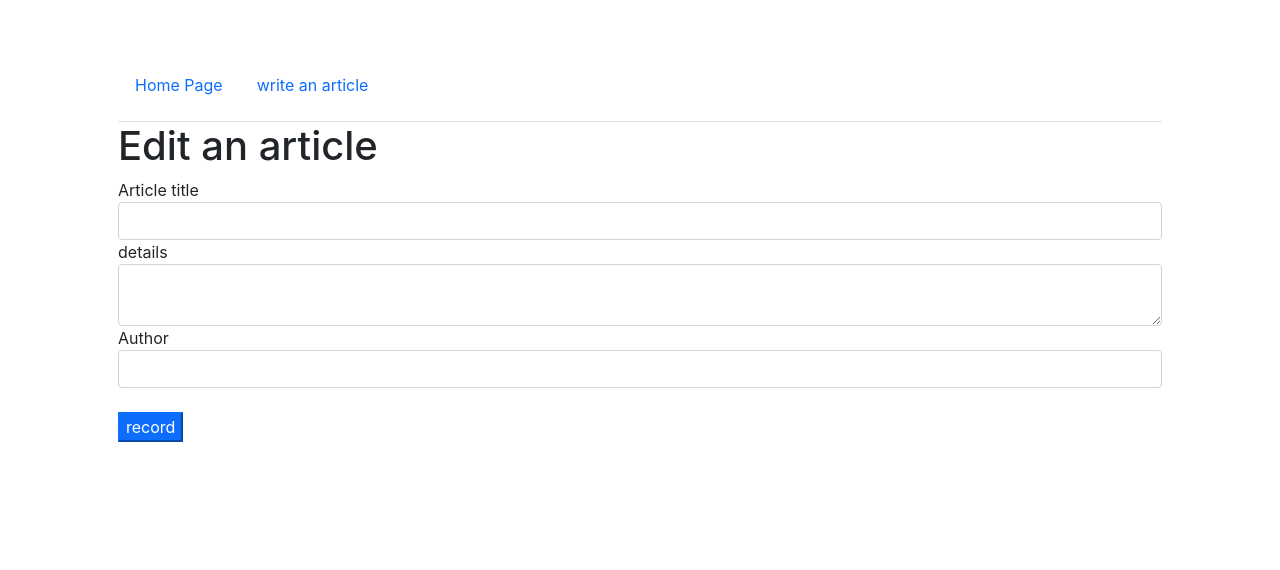
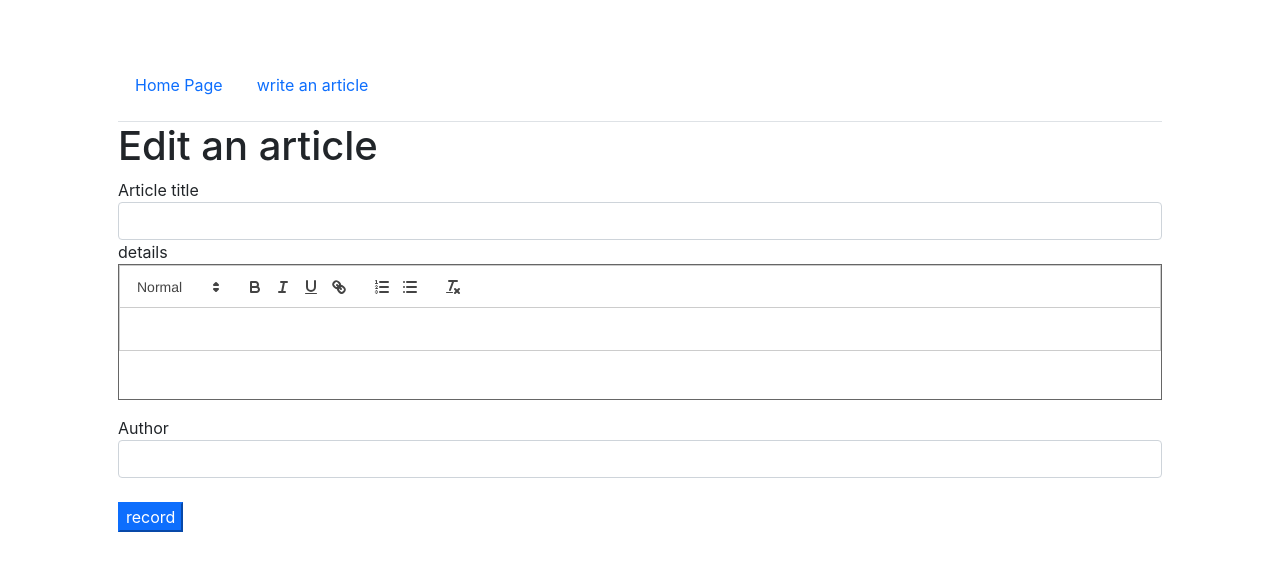
Before and after one commit to theerawit1997/MERN, a React (Create React App) app in the folder client/: page /blog/edit/1 in a window 1280 px wide. Shown: the top 570 px of the page. Built offline with nearby package versions, Linux system fonts and the light colour scheme; no server answers.

Commit message:
sure bad

```diff
--- a/client/package.json
+++ b/client/package.json
@@ -9,6 +9,7 @@
     "axios": "^1.2.3",
     "react": "^18.2.0",
     "react-dom": "^18.2.0",
+    "react-native-render-html": "^6.3.4",
     "react-quill": "^2.0.0",
     "react-router-dom": "^5.3.0",
     "react-scripts": "5.0.1",
--- a/client/src/components/EditComponent.js
+++ b/client/src/components/EditComponent.js
@@ -2,16 +2,22 @@ import { useState, useEffect } from "react";
 import NavbarComponent from "./NavbarComponent";
 import axios from "axios";
 import Swal from "sweetalert2"
+import ReactQuill from "react-quill";
+import 'react-quill/dist/quill.snow.css';
 
 const EditComponent = (props) => {
     const [state, setState] = useState({
         title: "",
-        content: "",
         author: "",
         slug: ""
     })
 
-    const { title, content, author, slug } = state
+    const { title, author, slug } = state
+    const [content, setContent] = useState('')
+
+    const submitContent = (event) => {
+        setContent(event)
+    }
 
     const inputValue = name => event => {
         setState({ ...state, [name]: event.target.value });
@@ -22,7 +28,8 @@ const EditComponent = (props) => {
             .get(`${process.env.REACT_APP_API}/blog/${props.match.params.slug}`)
             .then(response => {
                 const { title, content, author, slug } = response.data
-                setState({ ...state, title, content, author, slug })
+                setState({ ...state, title, author, slug })
+                setContent(content)
             })
             .catch(err => alert(err))
         // eslint-disable-next-line
@@ -39,7 +46,8 @@ const EditComponent = (props) => {
                     title: 'Done!!',
                     text: 'Update success.'
                 })
-                setState({ ...state, title: "", content: "", author: "" })
+                setState({ ...state, title: "", author: "" })
+                setContent(content)
             }).catch(err => {
                 Swal.fire({
                     icon: 'error',
@@ -61,10 +69,13 @@ const EditComponent = (props) => {
             </div>
             <div className="form-group">
                 <label>details</label>
-                <textarea className="form-control"
+                <ReactQuill
                     value={content}
-                    onChange={inputValue("content")}>
-                </textarea>
+                    onChange={submitContent}
+                    theme="snow"
+                    className="pb-5 mb-3"
+                    style={{ border: '1px solid #666' }}
+                />
             </div>
             <div className="form-group">
                 <label>Author</label>
```
Also changed, not shown: 1 other file (tests, documents, lock files or other folders).
